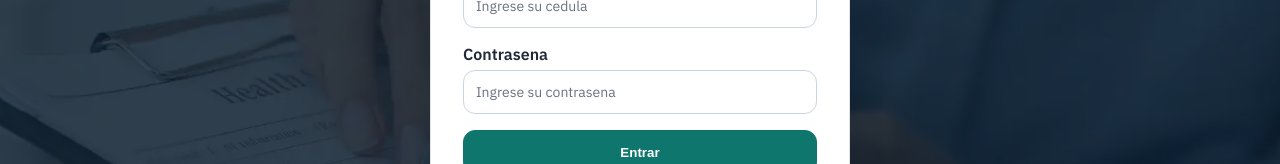
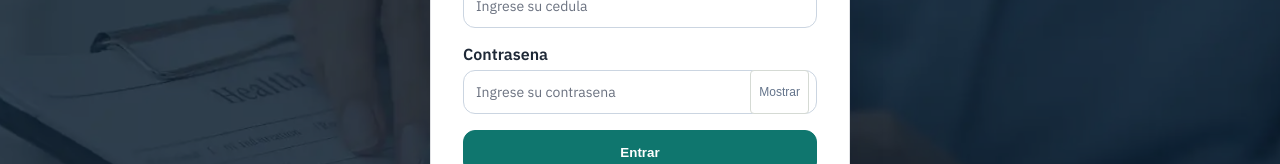
Before and after one commit to davidguzman1991/WEB-DIABETES, a Next.js app in the folder frontend/: page /login in a window 1280 px wide. Shown: the part 346-510 px from the top of the page. Built offline with nearby package versions, Linux system fonts and the light colour scheme; no server answers.

Commit message:
style(admin-login): improve UX + client-side lockout

```diff
--- a/frontend/pages/login.js
+++ b/frontend/pages/login.js
@@ -1,22 +1,66 @@
-import { useMemo, useState } from "react";
+import { useEffect, useMemo, useState } from "react";
 import { useRouter } from "next/router";
 import Link from "next/link";
 import { apiFetch, clearToken, fetchMe, setToken } from "../lib/auth";
+
+const REMEMBER_ADMIN_KEY = "remembered_admin_username";
+const MAX_FAILED_ATTEMPTS = 3;
+const LOCKOUT_MS = 30000;
 
 export default function Login() {
   const router = useRouter();
   const [identifier, setIdentifier] = useState("");
   const [password, setPassword] = useState("");
   const [error, setError] = useState("");
+  const [isSubmitting, setIsSubmitting] = useState(false);
+  const [showPassword, setShowPassword] = useState(false);
+  const [rememberUser, setRememberUser] = useState(false);
+  const [failedAttempts, setFailedAttempts] = useState(0);
+  const [lockoutUntil, setLockoutUntil] = useState(null);
+  const [lockoutSeconds, setLockoutSeconds] = useState(0);
 
   const loginType = useMemo(() => {
     const type = typeof router.query.type === "string" ? router.query.type : "patient";
     return type === "admin" ? "admin" : "patient";
   }, [router.query.type]);
 
+  useEffect(() => {
+    if (loginType !== "admin") return;
+    try {
+      const stored = localStorage.getItem(REMEMBER_ADMIN_KEY);
+      if (stored) {
+        setIdentifier(stored);
+        setRememberUser(true);
+      }
+    } catch {
+      // Ignore storage failures.
+    }
+  }, [loginType]);
+
+  useEffect(() => {
+    if (!lockoutUntil) return;
+    const tick = () => {
+      const remainingMs = Math.max(0, lockoutUntil - Date.now());
+      const seconds = Math.ceil(remainingMs / 1000);
+      setLockoutSeconds(seconds);
+      if (remainingMs <= 0) {
+        setLockoutUntil(null);
+        setLockoutSeconds(0);
+      }
+    };
+    tick();
+    const timer = setInterval(tick, 1000);
+    return () => clearInterval(timer);
+  }, [lockoutUntil]);
+
   const onSubmit = async (event) => {
     event.preventDefault();
+    if (lockoutUntil) {
+      setError("Demasiados intentos. Intente nuevamente en unos segundos.");
+      return;
+    }
     setError("");
+    setIsSubmitting(true);
     try {
       const isAdmin = loginType === "admin";
       const endpoint = isAdmin ? "/auth/admin/login" : "/auth/patient/login";
@@ -29,32 +73,60 @@ export default function Login() {
       });
       const data = await res.json().catch(() => ({}));
       if (res.status === 401) {
-        setError("Credenciales invalidas");
+        setError(
+          isAdmin
+            ? "Credenciales incorrectas. Verifique su usuario y contrasena."
+            : "Credenciales incorrectas. Verifique su cedula y contrasena."
+        );
+        setFailedAttempts((prev) => {
+          const next = prev + 1;
+          if (next >= MAX_FAILED_ATTEMPTS) {
+            setLockoutUntil(Date.now() + LOCKOUT_MS);
+            return 0;
+          }
+          return next;
+        });
         return;
       }
       if (!res.ok) {
-        setError("Error de conexion con el servidor");
+        setError("No se pudo conectar con el servidor. Intente nuevamente.");
         return;
       }
       if (!data?.access_token) {
-        setError("Error de conexion con el servidor");
+        setError("No se pudo iniciar sesion. Intente nuevamente.");
         return;
       }
       setToken(data.access_token);
       try {
         const me = await fetchMe();
         const role = String(me?.role || "").toLowerCase();
+        if (isAdmin) {
+          try {
+            if (rememberUser) {
+              localStorage.setItem(REMEMBER_ADMIN_KEY, identifier);
+            } else {
+              localStorage.removeItem(REMEMBER_ADMIN_KEY);
+            }
+          } catch {
+            // Ignore storage failures.
+          }
+        }
+        setFailedAttempts(0);
         router.push(role === "admin" ? "/dashboard" : "/portal");
       } catch (err) {
         clearToken();
-        setError("Error de conexion con el servidor");
+        setError("No se pudo validar la sesion. Intente nuevamente.");
       }
     } catch (err) {
-      setError("Error de conexion con el servidor");
+      setError("No se pudo conectar con el servidor. Intente nuevamente.");
+    } finally {
+      setIsSubmitting(false);
     }
   };
 
   const isAdmin = loginType === "admin";
+  const isLocked = Boolean(lockoutUntil);
+  const isDisabled = isSubmitting || isLocked;
   const pageClassName = isAdmin ? "page" : "page login-hero";
   const contentClassName =
     "login-hero-content flex w-full items-center justify-center px-4 py-8 sm:px-6 sm:py-10";
@@ -66,7 +138,21 @@ export default function Login() {
       <div className={contentClassName}>
         <div className={cardClassName}>
           {isAdmin ? (
-            <h1>Ingreso Administrador</h1>
+            <div className="space-y-1">
+              <div className="flex items-center gap-3">
+                <div className="flex h-10 w-10 items-center justify-center rounded-full bg-slate-900 text-sm font-semibold text-white">
+                  WD
+                </div>
+                <div>
+                  <h1 className="text-xl font-semibold text-slate-900">
+                    Acceso Administrador
+                  </h1>
+                  <p className="text-sm text-slate-500">
+                    Portal Administrativo Clinico
+                  </p>
+                </div>
+              </div>
+            </div>
           ) : (
             <>
               <h1 className="login-title">
@@ -84,27 +170,61 @@ export default function Login() {
                 value={identifier}
                 onChange={(e) => setIdentifier(e.target.value)}
                 placeholder={isAdmin ? "Usuario" : "Ingrese su cedula"}
+                disabled={isDisabled}
                 required
               />
             </label>
             <label>
               Contrasena
+              <div className="relative">
                 <input
-                type="password"
+                  type={showPassword ? "text" : "password"}
                   value={password}
                   onChange={(e) => setPassword(e.target.value)}
                   placeholder="Ingrese su contrasena"
+                  disabled={isDisabled}
                   required
                 />
+                <button
+                  type="button"
+                  className="absolute right-2 top-1/2 -translate-y-1/2 rounded px-2 py-1 text-xs font-medium text-slate-500 transition hover:text-slate-700"
+                  onClick={() => setShowPassword((prev) => !prev)}
+                  disabled={isDisabled}
+                >
+                  {showPassword ? "Ocultar" : "Mostrar"}
+                </button>
+              </div>
             </label>
+            {isAdmin && (
+              <label className="flex items-center gap-2 text-sm text-slate-600">
+                <input
+                  type="checkbox"
+                  checked={rememberUser}
+                  onChange={(event) => setRememberUser(event.target.checked)}
+                  disabled={isDisabled}
+                />
+                Recordar usuario
+              </label>
+            )}
             {error && <div className="error">{error}</div>}
+            {isAdmin && isLocked && lockoutSeconds > 0 && (
+              <div className="error">
+                Demasiados intentos. Intente nuevamente en {lockoutSeconds}s.
+              </div>
+            )}
             <button
               type="submit"
               className={`${isAdmin ? "button-primary" : "button-primary login-button"} w-full`}
+              disabled={isDisabled}
             >
-              Entrar
+              {isSubmitting ? "Ingresando..." : "Entrar"}
             </button>
           </form>
+          {isAdmin && (
+            <p className="muted text-sm">
+              Acceso restringido. Se registran intentos fallidos.
+            </p>
+          )}
           {!isAdmin && (
             <p className="login-disclaimer">
               <span className="login-disclaimer-title">Aviso importante:</span>
```
Lines whose indentation alone changed are shown as unchanged.
